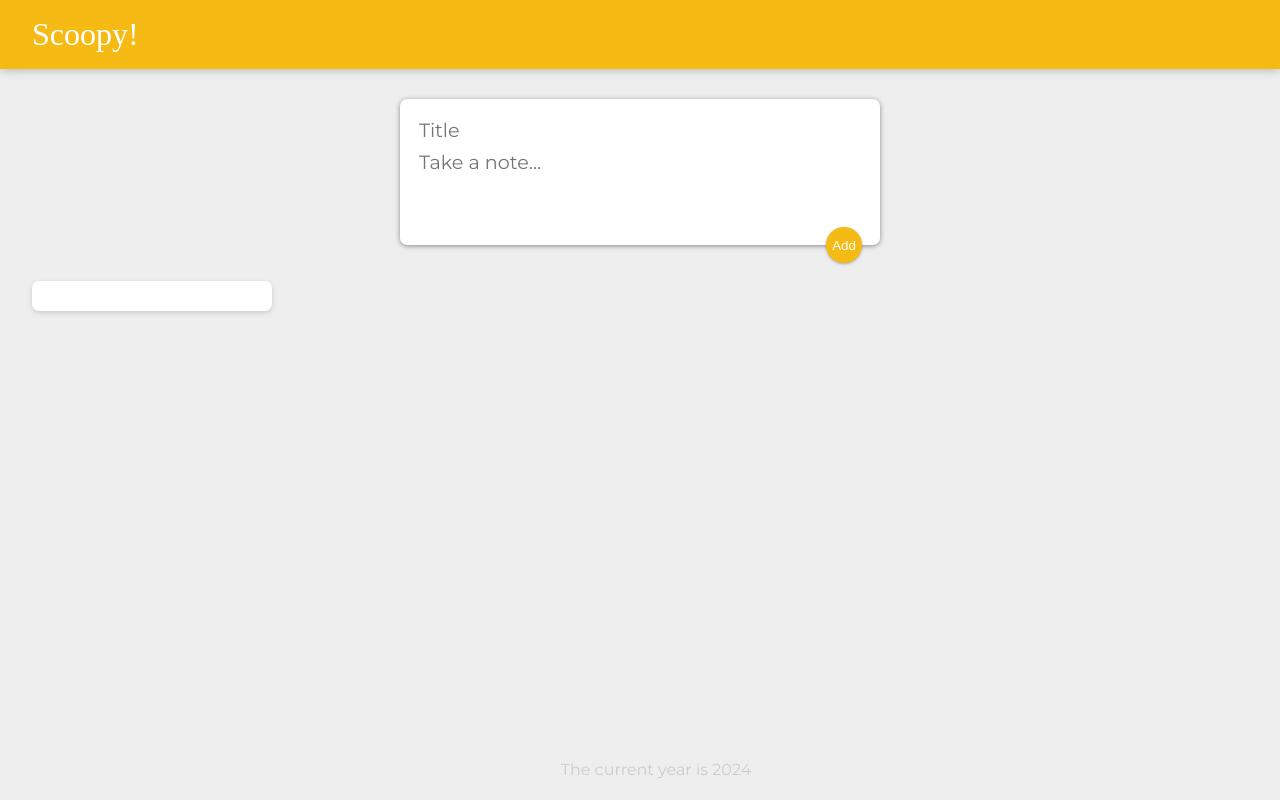
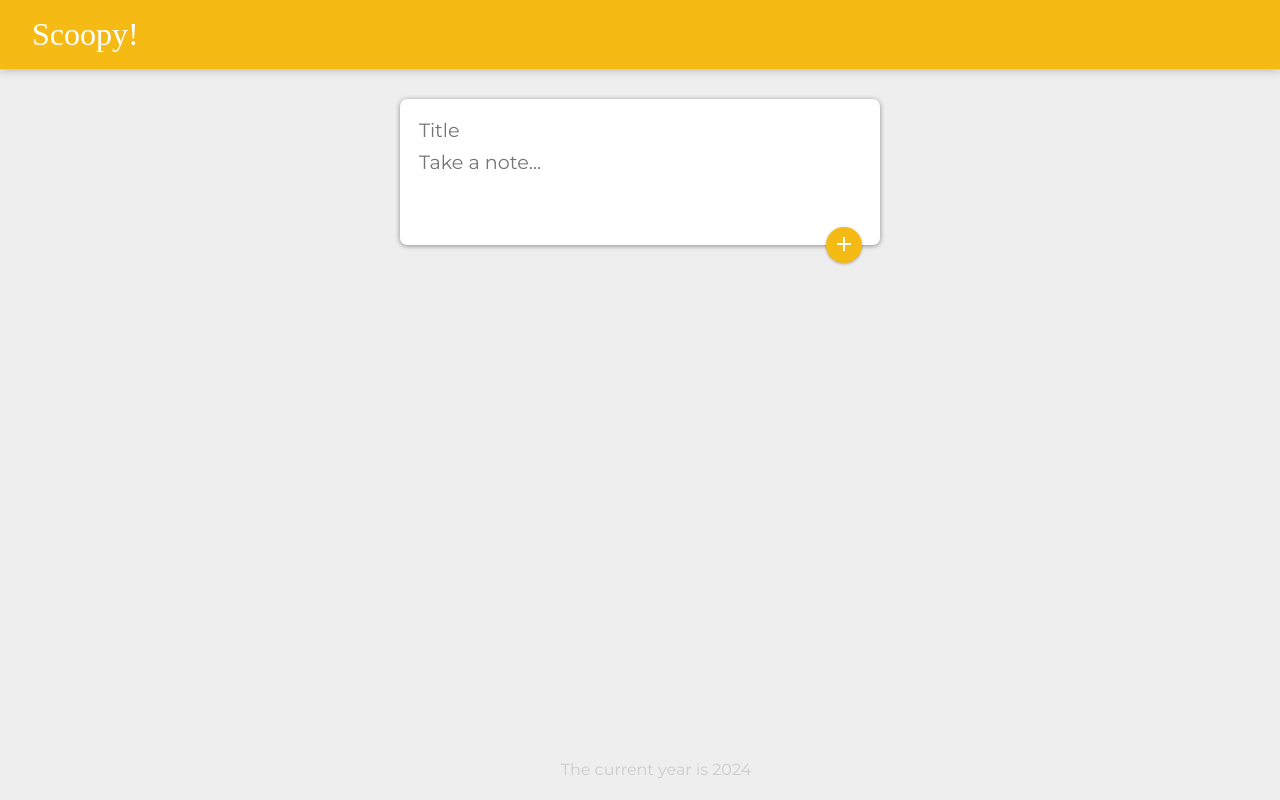
Before and after one commit to jamesbrown173/Keeper-App-Project, a React (Vite) app in the folder my-react-app/: page / in a window 1280 px wide. Built offline with nearby package versions, Linux system fonts and the light colour scheme; a web font is replaced by a local one.

Commit message:
Finishing the project

```diff
--- a/my-react-app/package.json
+++ b/my-react-app/package.json
@@ -10,6 +10,10 @@
     "preview": "vite preview"
   },
   "dependencies": {
+    "@emotion/react": "^11.11.4",
+    "@emotion/styled": "^11.11.5",
+    "@mui/icons-material": "^5.15.15",
+    "@mui/material": "^5.15.15",
     "react": "^18.2.0",
     "react-dom": "^18.2.0"
   },
--- a/my-react-app/public/styles.css
+++ b/my-react-app/public/styles.css
@@ -58,8 +58,8 @@ footer p {
 .note button {
   position: relative;
   float: right;
-  margin-right: 10px;
   color: #f5ba13;
+  background-color: #ffffff;
   border: none;
   width: 36px;
   height: 36px;
--- a/my-react-app/src/App.jsx
+++ b/my-react-app/src/App.jsx
@@ -6,21 +6,45 @@ import Note from "./assets/components/Note";
 import CreateArea from "./assets/components/CreateArea";
 
 function App() {
-  const [titleText, setTitleText] = useState();
-  const [contentText, setContentText] = useState();
+  const [currentNotes, setCurrentNotes] = useState([]);
 
-  function handleTyping() {
-    console.log(`function handleTyping()`);
+  function addNote(inputText) {
+    setCurrentNotes((prevValue) => {
+      return [...prevValue, inputText];
+    });
+  }
+
+  function deleteNote(id) {
+    setCurrentNotes((prevValue) => {
+      return prevValue.filter((noteItem, index) => {
+        return index !== id;
+      });
+    });
   }
 
   return (
     <div>
       <Header />
-      <CreateArea onType={handleTyping} />
-      <Note />
+      <CreateArea onClick={addNote} />
+      {currentNotes.map((note, index) => (
+        <Note
+          title={note.title}
+          content={note.content}
+          key={index}
+          id={index}
+          onDelete={deleteNote}
+        />
+      ))}
       <Footer />
     </div>
   );
 }
 
 export default App;
+
+/*
+
+
+
+
+*/
--- a/my-react-app/src/assets/components/CreateArea.jsx
+++ b/my-react-app/src/assets/components/CreateArea.jsx
@@ -1,12 +1,53 @@
-import React from "react";
+import React, { useState } from "react";
+import AddIcon from "@mui/icons-material/Add";
+import { Fab } from "@mui/material";
+import { Zoom } from "@mui/material";
 
 function CreateArea(props) {
+  const [inputText, setInputText] = useState({
+    title: "",
+    content: "",
+  });
+
+  function handleChange(event) {
+    const { name, value } = event.target;
+
+    setInputText((prevValue) => {
+      return {
+        ...prevValue,
+        [name]: value,
+      };
+    });
+  }
+
+  function submitInputText(event) {
+    props.onClick(inputText);
+    event.preventDefault();
+    setInputText({
+      title: "",
+      content: "",
+    });
+  }
+
   return (
     <div>
-      <form onChange={props.onType}>
-        <input name="title" placeholder="Title" />
-        <textarea name="content" placeholder="Take a note..." rows="3" />
-        <button>Add</button>
+      <form className="create-note">
+        <input
+          onChange={handleChange}
+          value={inputText.title}
+          name="title"
+          placeholder="Title"
+        />
+        <textarea
+          onChange={handleChange}
+          value={inputText.content}
+          name="content"
+          placeholder="Take a note..."
+          rows="3"
+        />
+        <button onClick={submitInputText}>
+          <AddIcon />
+        </button>
       </form>
     </div>
   );
@@ -16,7 +57,18 @@ function CreateArea(props) {
 
 Here! Continue to update the form so that it
 passes the input back to the handle typing function....
-// Didn't actually study today, just made a change so I can commit it
+
+ onChange={(event) => {
+            props.onType(event.target.value, null);
+          }}
+
+
+  function addItem(inputText) {
+    setItems((prevItems) => {
+      return [...prevItems, inputText];
+    });
+
+
 
  */
 
--- a/my-react-app/src/assets/components/Header.jsx
+++ b/my-react-app/src/assets/components/Header.jsx
@@ -1,4 +1,5 @@
 import React from "react";
+import HighlightIcon from "@mui/icons-material/Highlight";
 
 function Header() {
   return (
--- a/my-react-app/src/assets/components/Note.jsx
+++ b/my-react-app/src/assets/components/Note.jsx
@@ -1,10 +1,18 @@
 import React from "react";
+import DeleteIcon from "@mui/icons-material/Delete";
 
 function Note(props) {
+  function handleClick() {
+    props.onDelete(props.id);
+  }
+
   return (
     <div className="note">
       <h1>{props.title}</h1>
       <p>{props.content}</p>
+      <button onClick={handleClick}>
+        <DeleteIcon />
+      </button>
     </div>
   );
 }
```
Also changed, not shown: 1 other file (tests, documents, lock files or other folders).
